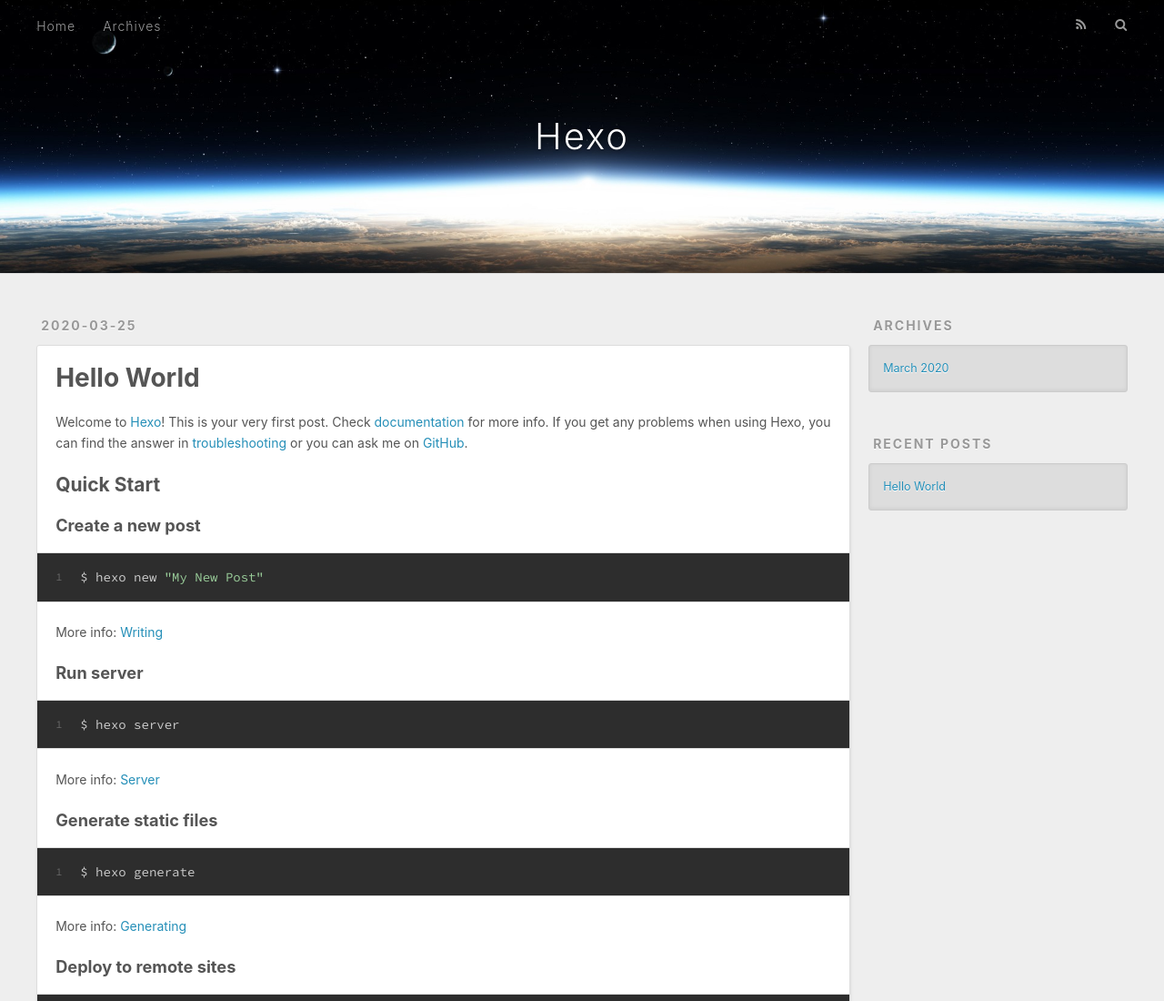
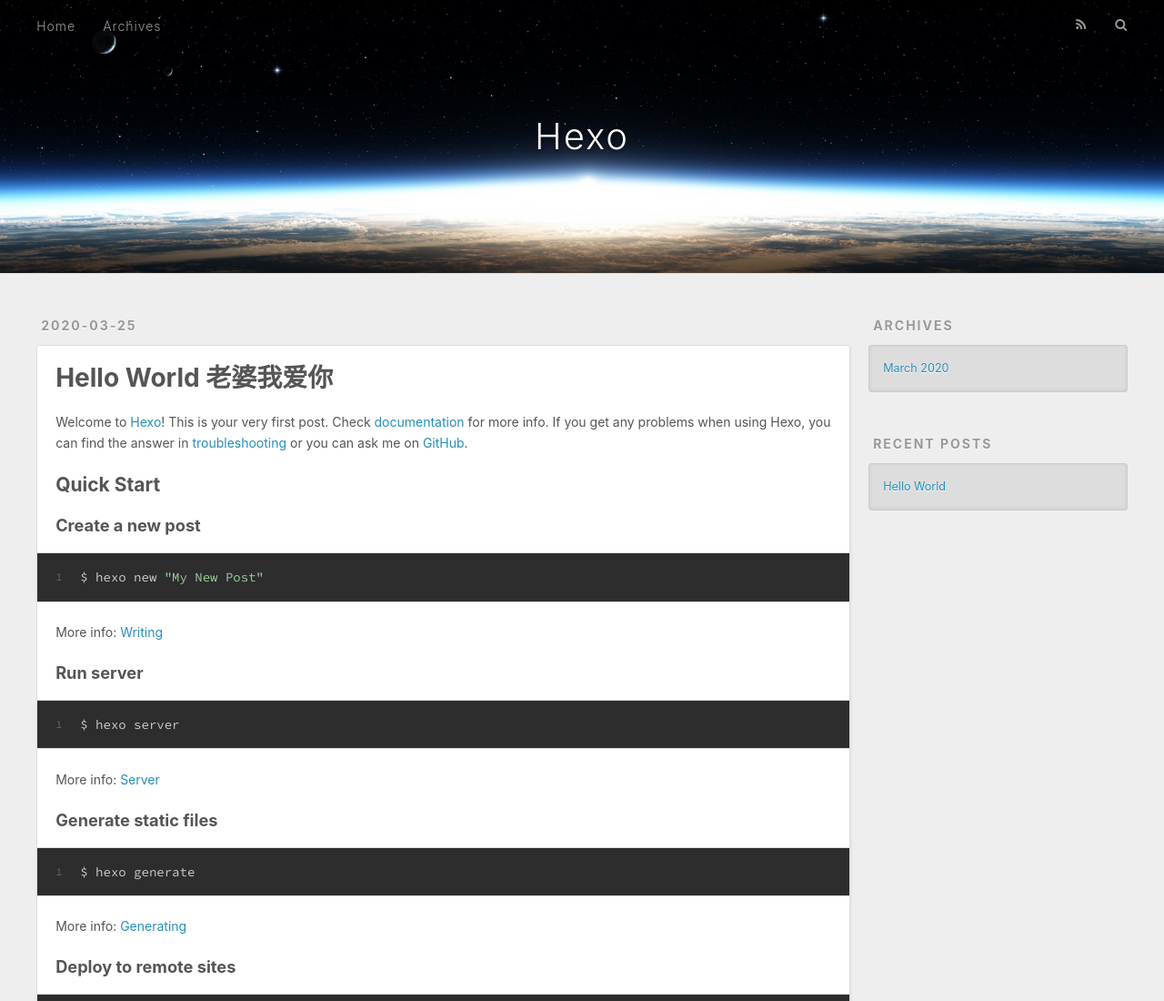
Before and after one commit to ch99en/ch99en.github.io, a plain HTML site: page index.html in a window 1280 px wide. Shown: the top 1100 px of the page at 91% size. Drawn offline with nearby package versions, Linux system fonts and the light colour scheme.

Commit message:
update site code

```diff
--- a/index.html
+++ b/index.html
@@ -78,7 +78,7 @@
 
 
     <h1 itemprop="name">
-      <a class="article-title" href="/2020/03/25/hello-world/">Hello World</a>
+      <a class="article-title" href="/2020/03/25/hello-world/">Hello World 老婆我爱你</a>
     </h1>
 
 
```
